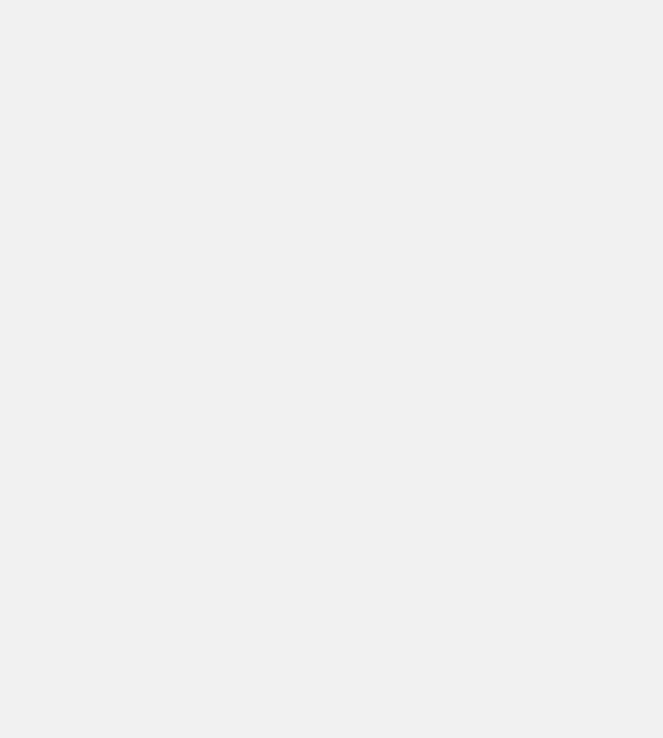
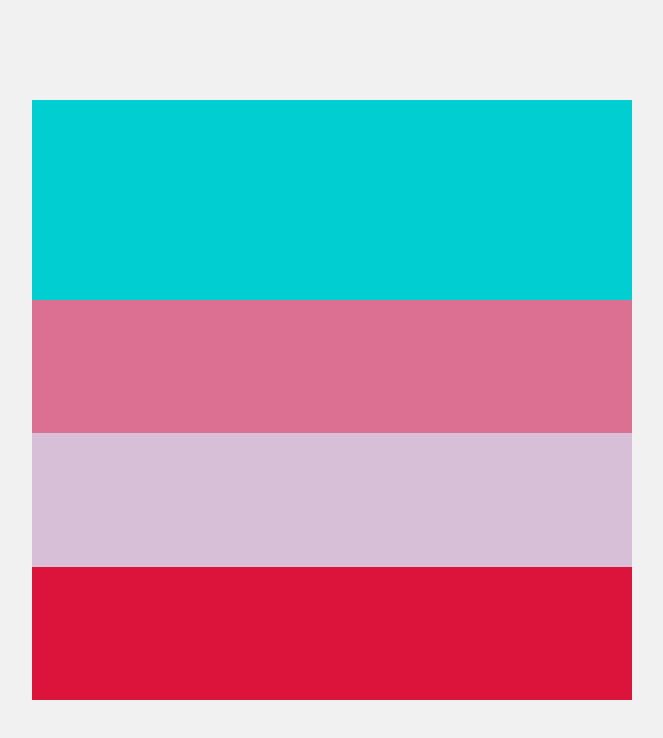
Before and after one commit to Masamune42/Formation-CSS-de-A-Z-master, a plain HTML site: page 7. Notions/index.html in a window 1280 px wide. Shown: the whole page, without its empty margins (308-971 px from the left). Drawn offline with Linux system fonts and the light colour scheme.

Commit message:
7. Notions

```diff
--- a/7. Notions/index.html
+++ b/7. Notions/index.html
@@ -1,14 +1,43 @@
 <!DOCTYPE html>
 <html lang="fr">
+
 <head>
     <meta charset="UTF-8">
     <meta name="viewport" content="width=device-width, initial-scale=1.0">
     <title>Notions</title>
     <link rel="stylesheet" href="style.css">
 </head>
+
 <body>
 
+    <!-- Préfixes CSS -->
+    <!-- <img src="https://source.unsplash.com/random/?cat" alt="img random"> -->
 
+    <!-- Tableau -->
+    <!-- <table>
+        <tr>
+            <th>Prénom</th>
+            <th>Nom</th>
+        </tr>
+        <tr>
+            <td>John</td>
+            <td>Doe</td>
+        </tr>
+        <tr>
+            <td>John</td>
+            <td>Doe</td>
+        </tr>
+        <tr>
+            <td>John</td>
+            <td>Doe</td>
+        </tr>
+    </table> -->
 
+    <div class="wrap">
+        <div class="box1"></div>
+        <div class="box2"></div>
+        <div class="box3"></div>
+    </div>
 </body>
+
 </html>
--- a/7. Notions/style.css
+++ b/7. Notions/style.css
@@ -3,3 +3,73 @@ body {
     padding: 0;
     background: #f1f1f1;
 }
+
+/*
+Préfixe : A palcer sur chacunes des propriétés pas encore assimilées par les browsers
+-o- Opera
+-moz- Mozilla
+-webkit- chrome, safari, android
+-ms- microsoft IE
+*/
+
+img {
+    width: 300px;
+    /* Permet de faire supporter le filter pour IE */
+    -ms-filter: grayscale();
+    filter: grayscale();
+}
+
+table {
+    border: 1px solid black;
+    border-collapse: collapse;
+    width: 100%;
+    text-align: center;
+}
+
+table,
+td,
+th {
+    border: 1px solid black;
+}
+
+th,
+td {
+    padding: 15px;
+}
+
+.wrap {
+    width: 600px;
+    height: 600px;
+    background: darkturquoise;
+    margin: 100px auto;
+    /* Pour annuler la fusion des marges entre 2 élements parent / enfant */
+    /* Technique du border */
+    /* border: 1px solid transparent; */
+    /* Technique du display flex column */
+    display: flex;
+    flex-direction: column;
+}
+
+.box1,
+.box2,
+.box3 {
+    width: 600px;
+    height: 200px;
+}
+
+.box1 {
+    background: palevioletred;
+    /* Rajouter un margin-top sur le box1 est équivalent à en mettre un sur le wrap */
+    margin-top: 200px;
+    /* margin-bottom: 180px; */
+}
+
+.box2 {
+    background: thistle;
+    /* C'est la marge la plus grande que l'on voit */
+    /* margin-top: 200px; */
+}
+
+.box3 {
+    background: crimson;
+}
```
